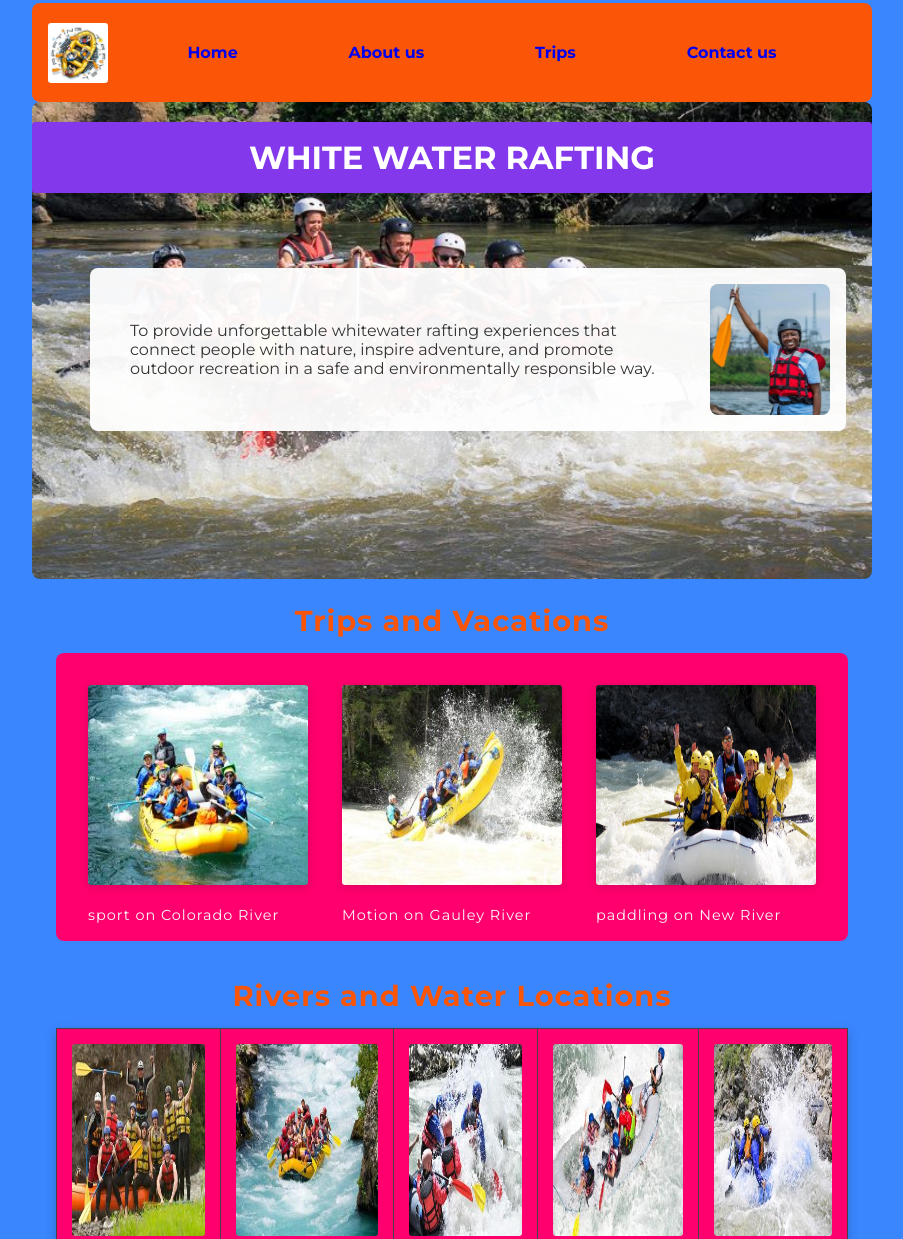
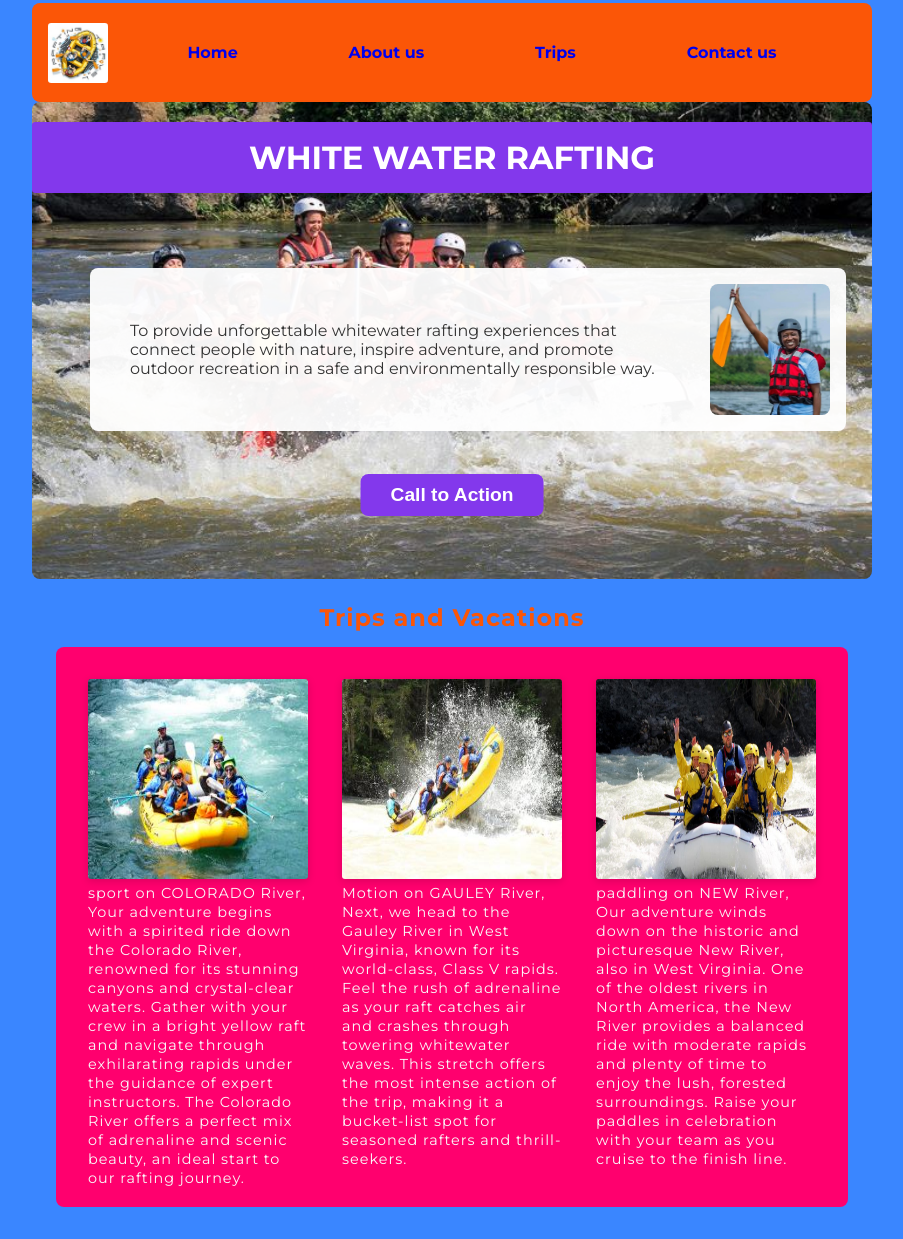
Before and after one commit to sampromiseofficial/wdd130, a plain HTML site: page wwr/trips.html in a window 1280 px wide. Shown: the top 1239 px of the page, without its empty margins (188-1091 px from the left). Drawn offline with Linux system fonts and the light colour scheme.

Commit message:
week 6 assignment a

```diff
--- a/wwr/styles/trips.css
+++ b/wwr/styles/trips.css
@@ -90,6 +90,23 @@ nav, p, section, article {
     border-radius: 0.2rem;
 }
 
+.hero button {
+  background-color:#8338EC;
+  color: white;
+  text-align: center;
+  position:absolute;
+  top: 180px; /* Add this line to push it below the h1 */
+  padding: 10px 30px;
+  margin-top: 12rem;
+  border: none;
+  border-radius: 8px;
+  cursor: pointer;
+  font-size: larger;
+  font-weight: bold;
+  left: 50%;
+  transform: translateX(-50%);
+}
+
 .hero article {
     position: absolute;
     top: 150px;
@@ -124,7 +141,7 @@ nav, p, section, article {
     padding: 32px 20px;
     border-radius: 0.5rem;
     margin-bottom: 0.3rem;
-    height: 18rem;
+    height: 35rem;
     background-color: var(--secondary-color);
     justify-content: space-between;
     flex-wrap: wrap;
@@ -187,7 +204,6 @@ figcaption1 {
 
 /* Adventure Section */
 section, h2 {
-    font-size: 1.8rem;
     color: var(--primary-color);
     margin-bottom: 15px;
     letter-spacing: 1px;
--- a/wwr/trips.html
+++ b/wwr/trips.html
@@ -25,6 +25,9 @@
         <div class="hero">
             <img src="images/hero_image.jpg" alt="hero image logo">
             <h1>WHITE WATER RAFTING</h1>
+            <a href="https://sampromiseofficial.github.io/wdd130/wwr/contact.html">
+                <button>Call to Action</button>
+            </a>
             <article>
                 <img src="images/happy_client_image.jpg" alt="happy worker logo">
                 <p>
@@ -40,15 +43,25 @@
             <div class="description">
                 <figure>
                     <img src="images/descriptionimg1.jpg" alt="description1">
-                    <figcaption1>sport on Colorado River</figcaption1>
+                    <figcaption1>sport on COLORADO River, Your adventure begins with a spirited ride down the Colorado River, renowned for its stunning canyons and crystal-clear
+                        waters. Gather with your crew in a bright yellow raft and navigate through exhilarating rapids under the guidance of expert instructors.
+                        The Colorado River offers a perfect mix of adrenaline and scenic beauty, an ideal start to our rafting journey.
+                    </figcaption1>
                 </figure>
                 <figure>
                     <img src="images/descriptionimg3.jpg" alt="description3">
-                    <figcaption1>Motion on Gauley River</figcaption1>
+                    <figcaption1>Motion on GAULEY River, Next, we head to the Gauley River in West Virginia, known for its world-class, Class V rapids.
+                        Feel the rush of adrenaline as your raft catches air and crashes through towering whitewater waves.
+                        This stretch offers the most intense action of the trip,
+                        making it a bucket-list spot for seasoned rafters and thrill-seekers.
+                    </figcaption1>
                 </figure>
                 <figure>
                     <img src="images/descriptionimg2.jpg" alt="description2">
-                    <figcaption1>paddling on New River</figcaption1>
+                    <figcaption1>paddling on NEW River, Our adventure winds down on the historic and picturesque New River, also in West Virginia.
+                        One of the oldest rivers in North America, the New River provides a balanced ride with moderate rapids and plenty of time to
+                        enjoy the lush, forested surroundings. Raise your paddles in celebration with your team as you cruise to the finish line.
+                    </figcaption1>
                 </figure>
             </div>
         </section>
```
